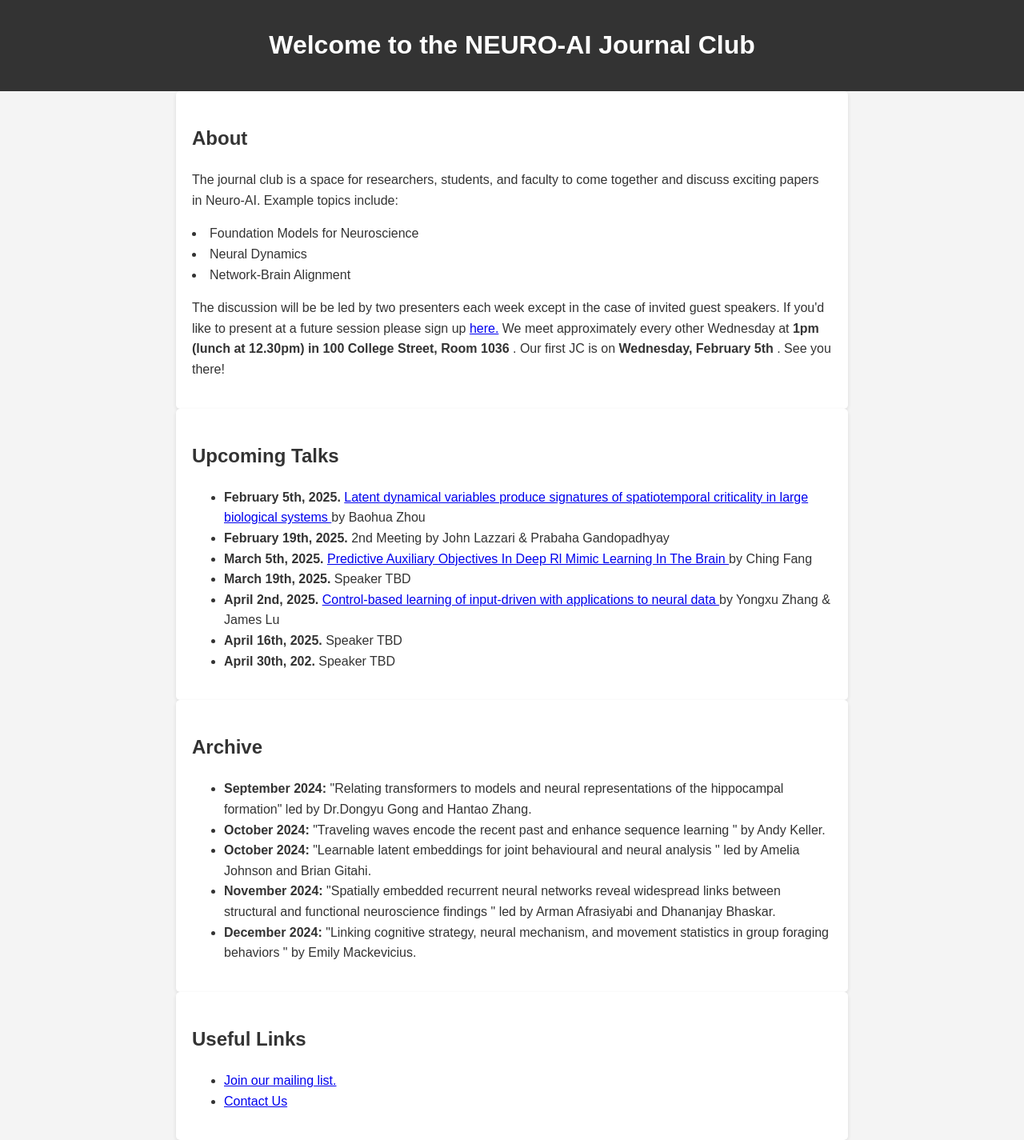
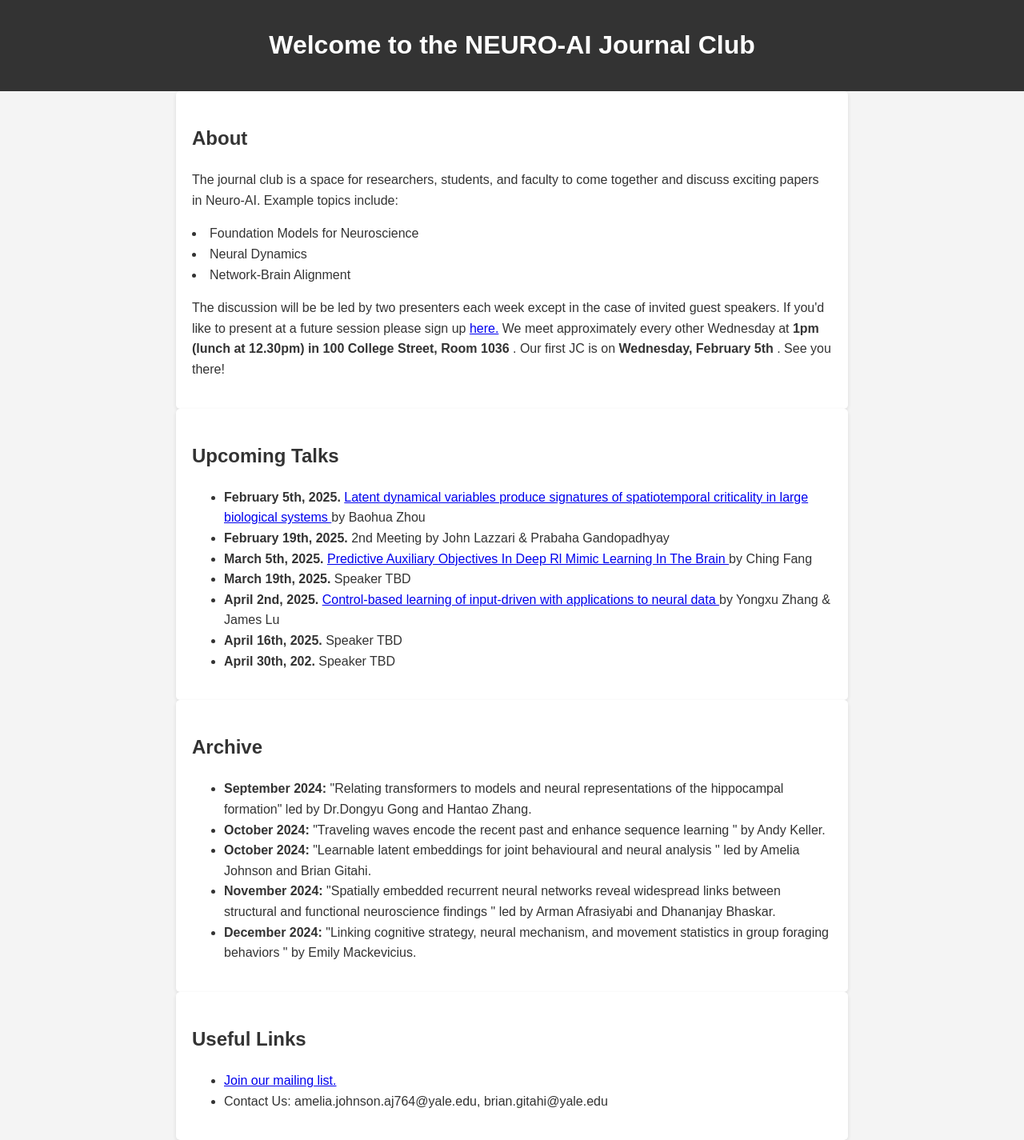
Before and after one commit to WTI-NEURO-AI-JOURNAL-CLUB/NEURO-AI_JC, a Jekyll site: the page index.html, which Jekyll copies as it is, in a window 1280 px wide. Shown: the whole page at 80% size. Built offline with Jekyll 4.4.1, drawn with Linux system fonts in a browser that asks for light colours.

Commit message:
Update index.html

```diff
--- a/index.html
+++ b/index.html
@@ -83,7 +83,7 @@
         <h2>Useful Links </h2>
         <ul>
             <li><a href=" https://mailman.yale.edu/mailman/listinfo/wti-neuro-ai-jc">Join our mailing list.</a></li>
-            <li><a href="brian.gitahi@yale.edu">Contact Us</a></li>
+            <li>Contact Us: amelia.johnson.aj764@yale.edu, brian.gitahi@yale.edu </li>
         </ul>
     </section>
 </body>
```
